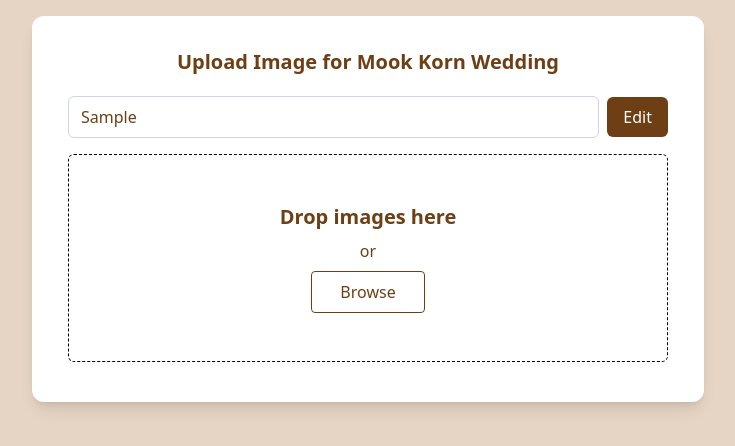
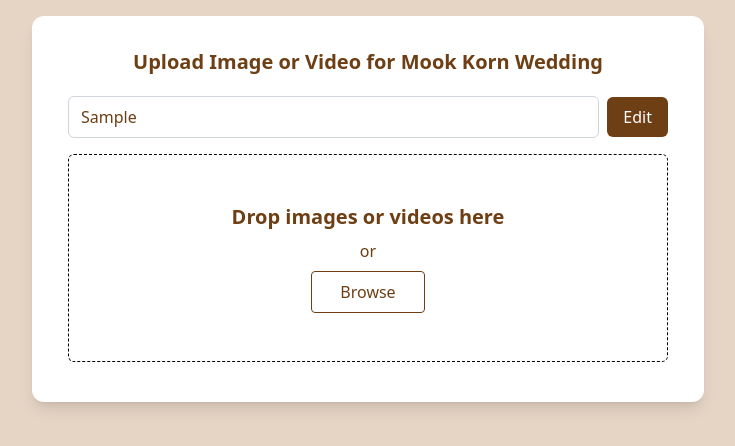
Before and after one commit to bossoq/weddingupload, a SvelteKit app: page / in a window 1280 px wide. Both pictures are taken after typing "Sample" into the empty fields and a click on the button "Confirm". Shown: the top 446 px of the page, without its empty margins (272-1007 px from the left). Built offline with nearby package versions, Linux system fonts and the light colour scheme.

Commit message:
Allow video upload

```diff
--- a/src/routes/+page.svelte
+++ b/src/routes/+page.svelte
@@ -42,7 +42,7 @@
         file
       }));
       if (files.length === 0) {
-        alert('Please select image files.');
+        alert('Please select image or video files.');
         return;
       }
       progress = 0;
@@ -55,7 +55,7 @@
     if (event.dataTransfer && event.dataTransfer.files.length > 0) {
       files = Array.from(event.dataTransfer.files)
         .filter((file) => {
-          return file.type.startsWith('image/');
+          return file.type.startsWith('image/') || file.type.startsWith('video/');
         })
         .map((file) => ({
           name: generateFileName(file.name),
@@ -67,7 +67,7 @@
           file
         }));
       if (files.length === 0) {
-        alert('Please drop only image files.');
+        alert('Please drop only image or video files.');
         return;
       }
       progress = 0;
@@ -208,7 +208,7 @@
     <form class="px-9 py-4">
       <div class="mb-6 pt-4">
         <span class="text-dark-brown mb-5 block text-center text-xl font-bold select-none">
-          Upload Image for Mook Korn Wedding
+          Upload Image or Video for Mook Korn Wedding
         </span>
 
         <div class="mb-4 flex flex-col items-center justify-center">
@@ -300,7 +300,7 @@
                 name="file"
                 id="file"
                 class="sr-only"
-                accept="image/*"
+                accept="image/*,video/*"
                 multiple
                 onchange={handleFileChange}
               />
@@ -310,7 +310,7 @@
               >
                 <div>
                   <span class="text-dark-brown mb-2 block text-xl font-semibold">
-                    Drop images here
+                    Drop images or videos here
                   </span>
                   <span class="text-dark-brown mb-2 block text-base font-medium"> or </span>
                   <span
```
